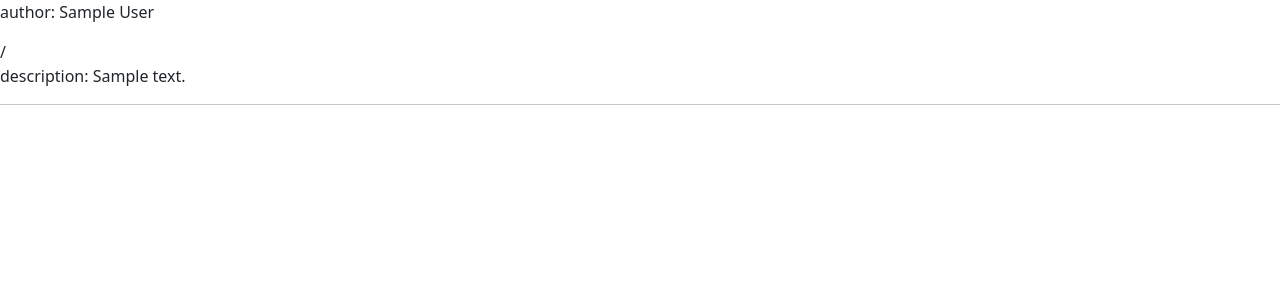
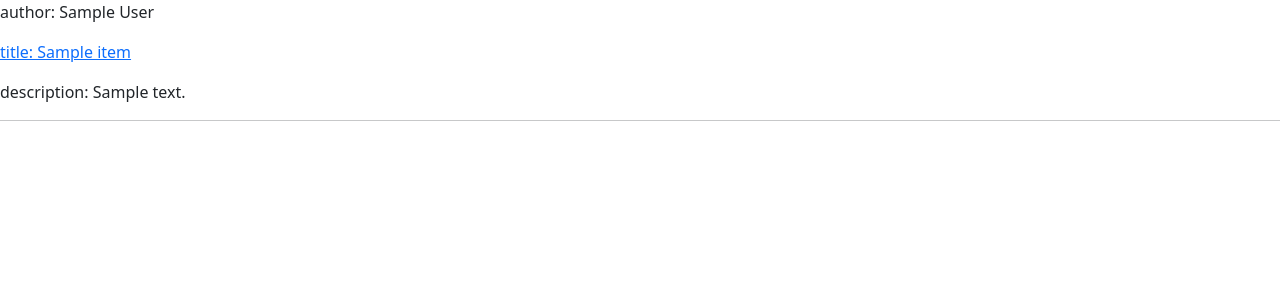
Before and after one commit to DEANKAGO/newsArticles, a Flask app: template news/templates/index.html in a window 1280 px wide. Shown: the part 56-356 px from the top of the page. Run offline with Flask 2, Linux system fonts and the light colour scheme; the template is opened without the code that fills it: most values are stand-ins (such as "Sample title", 1, 10 or a date in 2020); parts of the project's set-up code (start-up, migrations or seed data) failed here and were passed over.

Commit message:
bug fix on listing articles

```diff
--- a/news/templates/index.html
+++ b/news/templates/index.html
@@ -1,6 +1,6 @@
 {% extends "base.html" %} {% block main %} {% for item in list_of_articles %}
 <p>author: {{ item.author }}</p>
-/
+<p><a href="{{ item.url}}">title: {{ item.title }}</a></p>
 <p>description: {{ item.description }}</p>
 <hr />
 {% endfor %} {% endblock main %}
```
